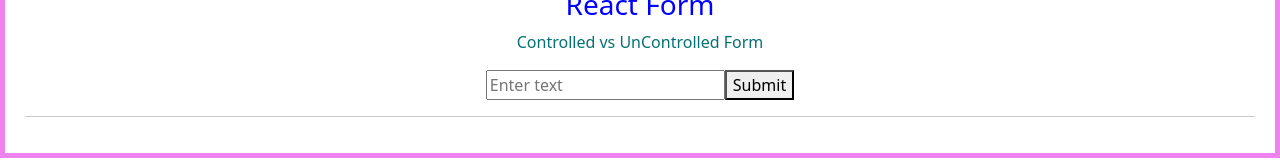
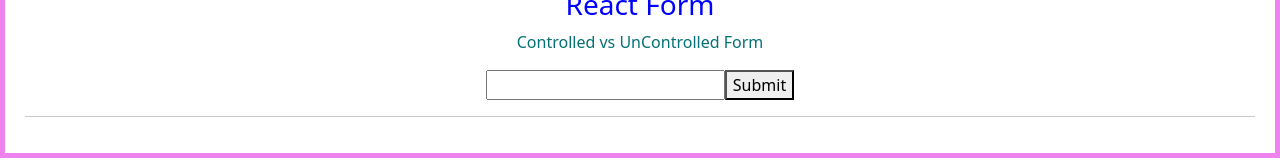
Before and after one commit to Nadeem35/react-playzone, a React (Vite) app: page / in a window 1280 px wide. Shown: the part 138-298 px from the top of the page. Built offline with nearby package versions, Linux system fonts and the light colour scheme.

Commit message:
practice

```diff
--- a/src/Components/8.Form/MyForm.jsx
+++ b/src/Components/8.Form/MyForm.jsx
@@ -1,5 +1,7 @@
 // //✅ Isme input hamesha React state ke under control hai, isliye ise Controlled Form kehte hain.
 // // 1. Controlled Form
+
+import { useState } from "react"
 
 
 // import { useState } from "react";
@@ -58,25 +60,50 @@
 
 // // // --------------------  2. Uncontrolled Form -------------------
 
-import { useRef } from "react";
+// import { useRef } from "react";
+// function MyForm() {
+//   const nameRef = useRef();
+
+//   const dataSubmit = (e) => {
+//     // onSubmit={dataSubmit} me by default form refresh ho jata hai.
+//     // Isliye hamesha e.preventDefault() use karna chahiye.
+//     e.preventDefault();
+
+//     alert(`Data Submitted : ${nameRef.current.value}`);
+//   };
+//   return (
+//     <>
+//       <form onSubmit={dataSubmit}>
+//         <input type="text" placeholder="Enter text" ref={nameRef} />
+//         <button type="submit">Submit</button>
+//       </form>
+//     </>
+//   );
+// }
+
+// export default MyForm;
+
+//------------------------------------------
+
 function MyForm() {
-  const nameRef = useRef();
+  const [name, setName] = useState("")
 
   const dataSubmit = (e) => {
-    // onSubmit={dataSubmit} me by default form refresh ho jata hai.
-    // Isliye hamesha e.preventDefault() use karna chahiye.
-    e.preventDefault();
+    e.preventDefault()
+    alert(`Submitted: ${name}`)
+  }
 
-    alert(`Data Submitted : ${nameRef.current.value}`);
-  };
   return (
     <>
-      <form onSubmit={dataSubmit}>
-        <input type="text" placeholder="Enter text" ref={nameRef} />
+      <form action="" onSubmit={dataSubmit}      >
+        <input type={name}
+          onChange={(e) => setName(e.target.value)}
+
+        />
         <button type="submit">Submit</button>
       </form>
     </>
-  );
+  )
 }
 
-export default MyForm;
+export default MyForm
```
